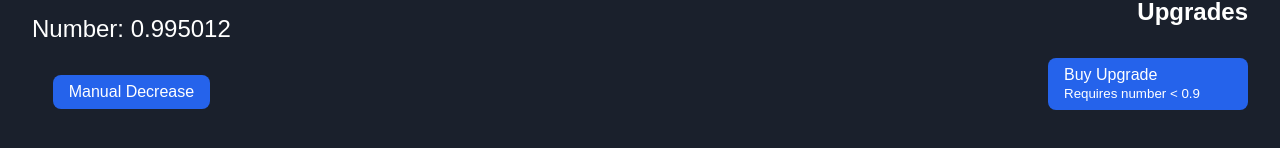
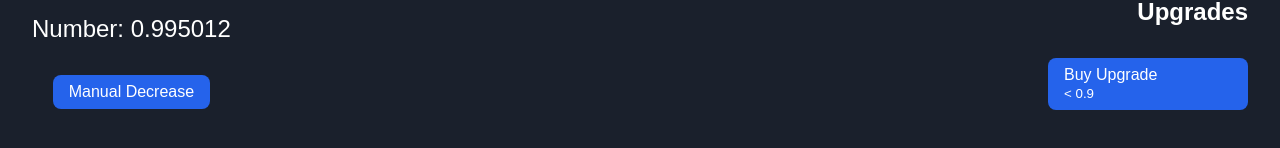
Before and after one commit to killerbeanz/Infinitesimal, a plain HTML site: page index.html in a window 1280 px wide. Shown: the part 338-486 px from the top of the page. Drawn offline with Linux system fonts and the light colour scheme.

Commit message:
Update index.html

```diff
--- a/index.html
+++ b/index.html
@@ -94,7 +94,7 @@
     </div>
     <div id="upgrades">
       <h2>Upgrades</h2>
-      <button onclick="buyUpgrade()">Buy Upgrade<br><small>Requires number &lt; <span id="upgrade-cost">0.9</span></small></button>
+      <button onclick="buyUpgrade()">Buy Upgrade<br><small> &lt; <span id="upgrade-cost">0.9</span></small></button>
     </div>
   </div>
 
```
